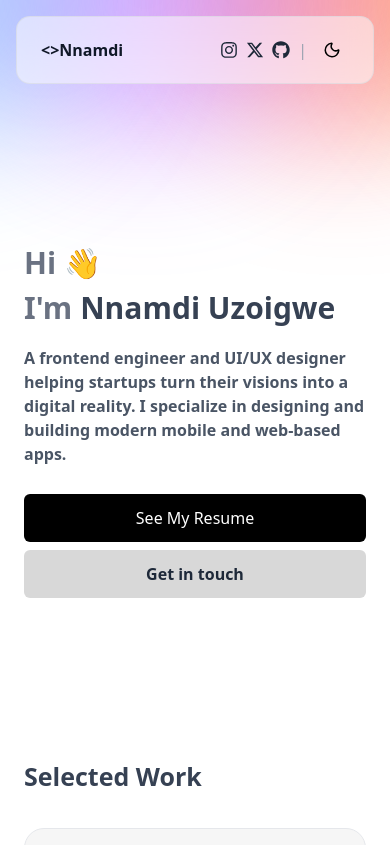
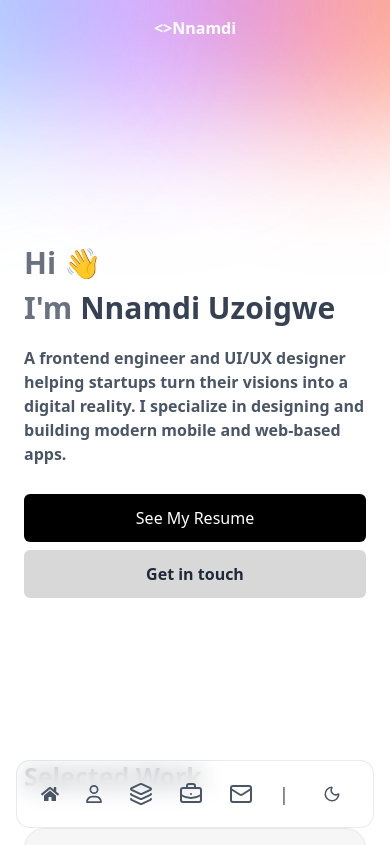
Before and after one commit to Nnamdi-Uzoigwe/nnamdicodes, a Next.js app: page /home in a window 390 px wide. Shown: the top 845 px of the page. Built offline with nearby package versions, Linux system fonts and the light colour scheme.

Commit message:
added the floating bottom nav for mobile

```diff
--- a/src/app/components/Footer.tsx
+++ b/src/app/components/Footer.tsx
@@ -8,7 +8,7 @@ export default function Footer() {
   const isDark = theme === "dark";
 
   return (
-    <div className="px-6 lg:px-60 py-10 pb-20 relative overflow-hidden border-t border-gray-200 dark:border-gray-800">
+    <div className="px-6 lg:px-60 py-10 pb-30 lg:pb-20 relative overflow-hidden border-t border-gray-200 dark:border-gray-800">
       <div className="flex flex-col-reverse lg:flex-row justify-between gap-8 lg:gap-0">
         {/* left */}
         <div className="col-span-1 lg:col-span-2 flex flex-col justify-between">
--- a/src/app/components/Navbar.tsx
+++ b/src/app/components/Navbar.tsx
@@ -2,15 +2,17 @@
 
 import Link from "next/link"
 import { ThemeToggle } from "./ThemeToggle"
-import { FaGithub, FaInstagram, FaXTwitter } from "react-icons/fa6"
+import { FaGithub, FaInstagram, FaRegUser, FaXTwitter } from "react-icons/fa6"
 import { useTheme } from "../context/ThemeContext"
+import { FaHome } from "react-icons/fa"
+import { BriefcaseBusiness, Layers, Mail } from "lucide-react"
 
 export default function Navbar() {
   const { theme } = useTheme()
   const isDark = theme === 'dark'
 
   return (
-    <nav className="fixed top-4 left-0 right-0 z-50 px-4 sm:px-6 lg:px-8">
+    <nav className="fixed bottom-4 lg:top-4 left-0 right-0 z-50 px-4 sm:px-6 lg:px-8">
       <div
         className={`
           max-w-4xl mx-auto
@@ -25,7 +27,10 @@ export default function Navbar() {
           }
         `}
       >
-        <div className="flex justify-between items-center">
+
+
+
+        <div className="hidden lg:flex justify-between items-center">
 
           {/* logo */}
           <div className={`font-bold transition-colors duration-300 ${
@@ -63,6 +68,35 @@ export default function Navbar() {
           </section>
 
         </div>
+
+
+        {/* mobile nav */}
+        <div className="flex justify-between items-center text-gray-600 dark:text-gray-300 text-lg lg:hidden">
+          {/* home */}
+          <Link href="/">
+            <FaHome />
+          </Link>
+          {/* about */}
+          <Link href="/about">
+            <FaRegUser />
+          </Link>
+          {/* tech stack */}
+          <Link href="/stack">
+            <Layers />
+          </Link>
+          {/* work */}
+          <Link href="/works">
+            <BriefcaseBusiness />
+          </Link>
+          {/* contact */}
+          <Link href="/contact">
+            <Mail />
+          </Link>
+          <span>
+            |
+          </span>
+          <ThemeToggle />
+        </div>
       </div>
     </nav>
   )
--- a/src/app/home/page.tsx
+++ b/src/app/home/page.tsx
@@ -6,10 +6,22 @@ import SelectedProjects from "../sections/home/SelectedProjects";
 export default function Home() {
   return (
     <div>
+      {/* floating logo */}
+      <div className="flex lg:hidden z-50 fixed top-4 left-0 right-0">
+        <div className="mx-auto">
+
+        <div className="font-bold transition-colors duration-300 text-white">
+          {"<>"}
+          Nnamdi
+        </div>
+        </div>
+      </div>
+
+
       <Hero />
       <SelectedProjects />
       <GetToKnowMe />
       <LetsWork />
     </div>
-    )
+  );
 }
```
Lines whose indentation alone changed are shown as unchanged.
